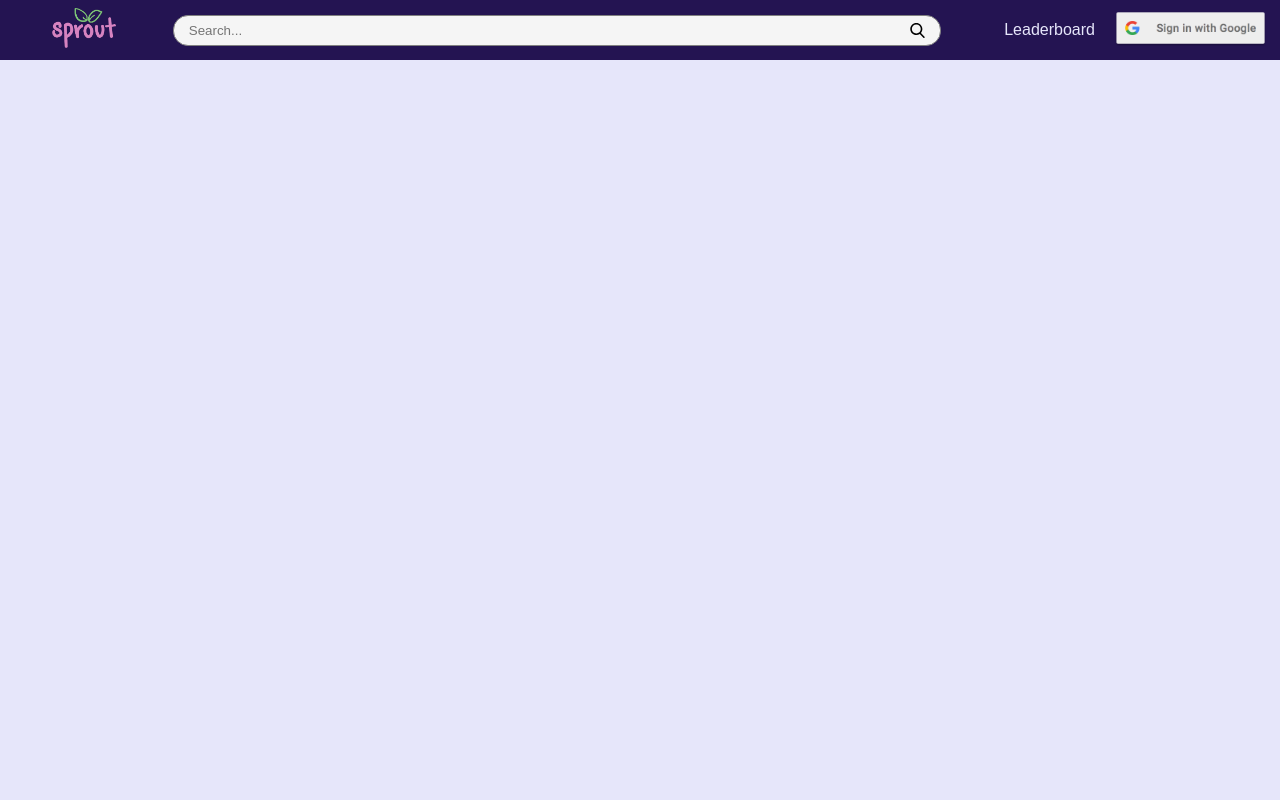
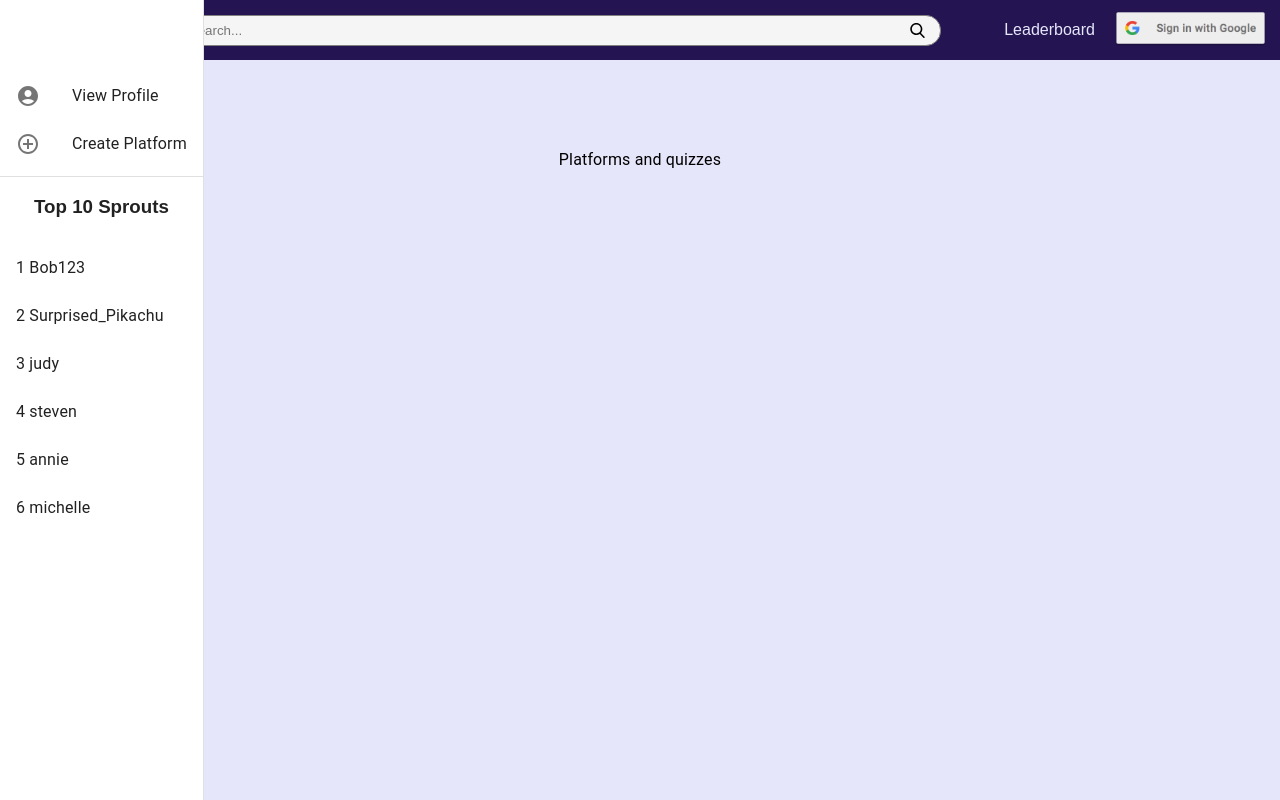
Before and after one commit to yewnikmtham/CSE416-Lavender, a React (Create React App) app in the folder client/: page / in a window 1280 px wide. Built offline with nearby package versions, Linux system fonts and the light colour scheme.

Commit message:
Sidebar in progress. Added materialui

```diff
--- a/client/package.json
+++ b/client/package.json
@@ -3,6 +3,12 @@
   "version": "0.1.0",
   "private": true,
   "dependencies": {
+    "@emotion/react": "^11.5.0",
+    "@emotion/styled": "^11.3.0",
+    "@material-ui/core": "^4.12.3",
+    "@material-ui/icons": "^4.11.2",
+    "@mui/icons-material": "^5.0.4",
+    "@mui/material": "^5.0.4",
     "@testing-library/jest-dom": "^5.11.4",
     "@testing-library/react": "^11.1.0",
     "@testing-library/user-event": "^12.1.10",
--- a/client/public/index.html
+++ b/client/public/index.html
@@ -24,7 +24,7 @@
       work correctly both with client-side routing and a non-root public URL.
       Learn how to configure a non-root public URL by running `npm run build`.
     -->
-    <title>React App</title>
+    <title>Sprout</title>
   </head>
   <body>
     <noscript>You need to enable JavaScript to run this app.</noscript>
--- a/client/src/App.css
+++ b/client/src/App.css
@@ -5,6 +5,7 @@
 body {
   background-color: #E6E6FA;
   margin: 0px;
+  font-family: Arial, Helvetica, sans-serif;
 }
 
 .navbar {
@@ -13,7 +14,6 @@ body {
   background-color: #241452;
   display: flex;
   align-items: center;
-  font-family: Arial, Helvetica, sans-serif;
 }
 
 .navbar a {
--- a/client/src/App.js
+++ b/client/src/App.js
@@ -7,6 +7,8 @@ import googleLogin from "./images/google-login-button.png";
 import sproutLogo from "./images/sprout.png";
 
 function App() {
+  // var loginState="";
+
   return (
     <div className="App">
       <Router>
--- a/client/src/pages/Home.js
+++ b/client/src/pages/Home.js
@@ -1,9 +1,57 @@
 import React from 'react';
+import { makeStyles } from "@material-ui/core/styles";
+import {Drawer, Toolbar, Box, List, ListItem, ListItemText, ListItemIcon, Divider, Typography} from '@material-ui/core'
+import AddCircleOutlineIcon from '@mui/icons-material/AddCircleOutline';
+import AccountCircleIcon from '@mui/icons-material/AccountCircle';
+
+const drawerWidth = 240;
 
 function Home() {
     return (
-        <div>
+        <div className="home-page">
+          <Box sx={{display: 'flex', backgroundColor: "#E6E6FA"}}>
+            <Drawer
+              variant="permanent"
+              sx={{
+                width: drawerWidth,
+                flexShrink: 0,
+                [`& .MuiDrawer-paper`]: { width: drawerWidth, boxSizing: 'border-box' },
+              }}
+            >
+              <Toolbar/>
+              <Box sx={{ overflow: 'auto' }}>
+                <List>
+                  {['View Profile', 'Create Platform'].map((text, index) => (
+                    <ListItem button key={text}>
+                      <ListItemIcon>
+                        {index % 2 === 0 ? <AccountCircleIcon/> : <AddCircleOutlineIcon/>}
+                      </ListItemIcon>
+                      <ListItemText primary={text}/>
+                    </ListItem>
+                  ))}
+                </List>
 
+                <Divider/>
+
+                <h3>Top 10 Sprouts</h3>
+                <List>
+                    {['Bob123', 'Surprised_Pikachu', 'judy', 'steven', 'annie', 'michelle'].map((text, index) => (
+                      <ListItem>
+                        <ListItemText primary={(index+1) + '\t' + text}/>
+                      </ListItem>
+                    ))}
+                </List>
+              </Box>
+              </Drawer>
+
+              <Box component="main" sx={{flexGrow: 1, p: 3}}>
+                <Toolbar/>
+                <Typography paragraph>
+                  Platforms and quizzes
+                  {/* LIST OUT PLATFORMS AND QUIZZES HERE */}
+                </Typography>
+              </Box>
+          </Box>
         </div>
     )
 }
--- a/client/src/pages/Leaderboard.js
+++ b/client/src/pages/Leaderboard.js
@@ -1,9 +1,16 @@
 import React from 'react'
 
 function Leaderboard() {
+    //  var listOfTopPlayers=[];
+
+
+
     return (
-        <div>
+        <div className="leaderboard-page">
+            <h1> Leaderboard </h1>
+            <div className="leaderboard-wrapper">
 
+            </div>
         </div>
     )
 }
```
Also changed, not shown: client/src/pages/Platform.js (added, +11 -0 lines), client/src/pages/Profile.js (added, +11 -0 lines), 2 other files (tests, documents, lock files or other folders).
